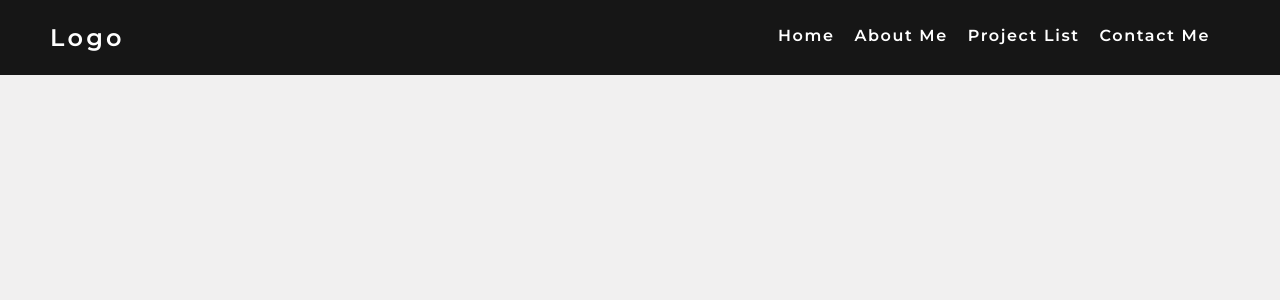
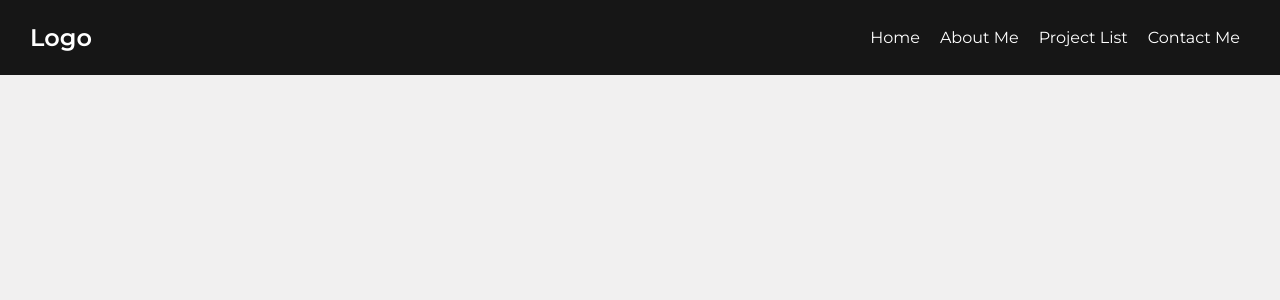
Before and after one commit to Zack1808/portofolio, a React (Create React App) app: page / in a window 1280 px wide. Shown: the top 300 px of the page. Built offline with nearby package versions, Linux system fonts and the light colour scheme.

Commit message:
Added some more styling to the Navbar component

```diff
--- a/src/components/Navbar.js
+++ b/src/components/Navbar.js
@@ -1,6 +1,6 @@
 import React, { useState } from 'react'
 import { Link } from 'react-router-dom';
-import Hamburger from 'hamburger-react'
+import { Divide as Hamburger } from 'hamburger-react'
 
 // Importing the style file
 import '../css/Navbar.css';
@@ -9,17 +9,19 @@ import '../css/Navbar.css';
 const Navbar = ({ urls }) => {
 
     const [toggle, setToggle] = useState(false)
+    let n = .2;
 
     return (
         <nav className='navbar'>
-            <Link to="/"  className="logo"><h2>Logo</h2></Link>
+            <Link to="/"  className="logo" onClick={() => setToggle(false)}><h2>Logo</h2></Link>
             <div className="navbar-container">
                 <div className="navbar-hamburger">
-                    <Hamburger color="white" onToggle={t => setToggle(t)} />
+                    <Hamburger color="white" toggle={setToggle} toggled={toggle} duration={.8} easing="ease-in-out" rounded/>
                 </div>
                 <div className={toggle ? "navbar-link-list-active navbar-link-list" : "navbar-link-list"}>
                 {urls.map(url => {
-                    return <Link to={url.link} key={url.title} className="navbar-link">{url.title}</Link>
+                    n += .17
+                    return <Link to={url.link} key={url.title} className="navbar-link" style={{ transition: toggle && `opacity .5s ${n}s`}} onClick={() => setToggle(false)}>{url.title}</Link>
                 })}
                 </div>
             </div>
--- a/src/css/Navbar.css
+++ b/src/css/Navbar.css
@@ -1,62 +1,53 @@
 .navbar {
-    width: 100%;
+    position: sticky;
+    top: 0;
+    height: 75px;
     background-color: #161616;
-    height: 75px;
     display: flex;
     justify-content: space-between;
     align-items: center;
-    padding: 0 50px;
-    position: sticky;
-    top: 0;
+    padding: 0 30px;
+    margin-bottom: -70px;
+    z-index: 2;
 }
 
 .logo {
     color: #fff;
     text-decoration: none;
-    letter-spacing: .2em;
 }
 
 .navbar-container {
-    width: 40%;
-    height: 100%;
     display: flex;
     justify-content: space-evenly;
     align-items: center;
 }
 
-.navbar-hamburger {
-    display: none;
-}
-
 .navbar-link-list {
-    height: 100%;
     display: flex;
-    align-items: center;
-    flex: 1;
-    justify-content: space-evenly;
 }
 
 .navbar-link {
+    font-size: 1rem;
     text-decoration: none;
     color: #fff;
-    font-weight: 600;
-    letter-spacing: .1em;
-    padding-bottom: 2px;
-    border-bottom: 3px solid transparent;
-    transition: .3s ease-in;
+    padding: 10px;
+    border-bottom: 1px solid transparent;
+    transition: .25s
 }
 
 .navbar-link:hover {
     border-color: #fff;
-    transform: scale(1.05);
+    transition: .25s
+}
+
+.navbar-hamburger {
+    color: #fff;
+    cursor: pointer;
+    display: none;
 }
 
 @media (max-width: 760px){
-    .navbar-hamburger {
-        display: flex;
-    }
-
-    .navbar-link-list{
+    .navbar-link-list {
         display: flex;
         flex-direction: column;
         justify-content: space-evenly;
@@ -65,32 +56,31 @@
         top: 75px;
         left: 0;
         right: 0;
-        height: 250px;
         transform: scale(1, 0);
         transform-origin: top;
-        background-color: rgba(0,0,0,.7);
-        transition: all .5s;
-    };
-
-    .navbar-link-list {
-        transform: scaleX(0);
-        transition: all .3 ease-in-out;
+        background-color: rgba(22, 22, 22, .95);
+        transition: all .7s ease-in-out;
     }
 
-    .navbar-link-list-active {
-        transform: scaleX(1);
-        transition: all .3 ease-in-out;
+    .navbar-link-list-active{
+        transform: scale(1, 1);
     }
 
-    .navbar-link-list .navbar-link {
+    .navbar-link{
+        padding: 20px 0;
+        width: 100%;
+        display: flex;
+        justify-content: center;
         opacity: 0;
-        transition-delay: .7s;
-        transition: .5s
+        transition: .3s;
+        border-width: 0;
     }
 
-    .navbar-link-list-active .navbar-link {
+    .navbar-link-list-active .navbar-link:nth-child(n+1) {
         opacity: 1;
-        transition-delay: .4s;
-        transition: .5s
+    }
+
+    .navbar-hamburger {
+        display: block
     }
 }
```
